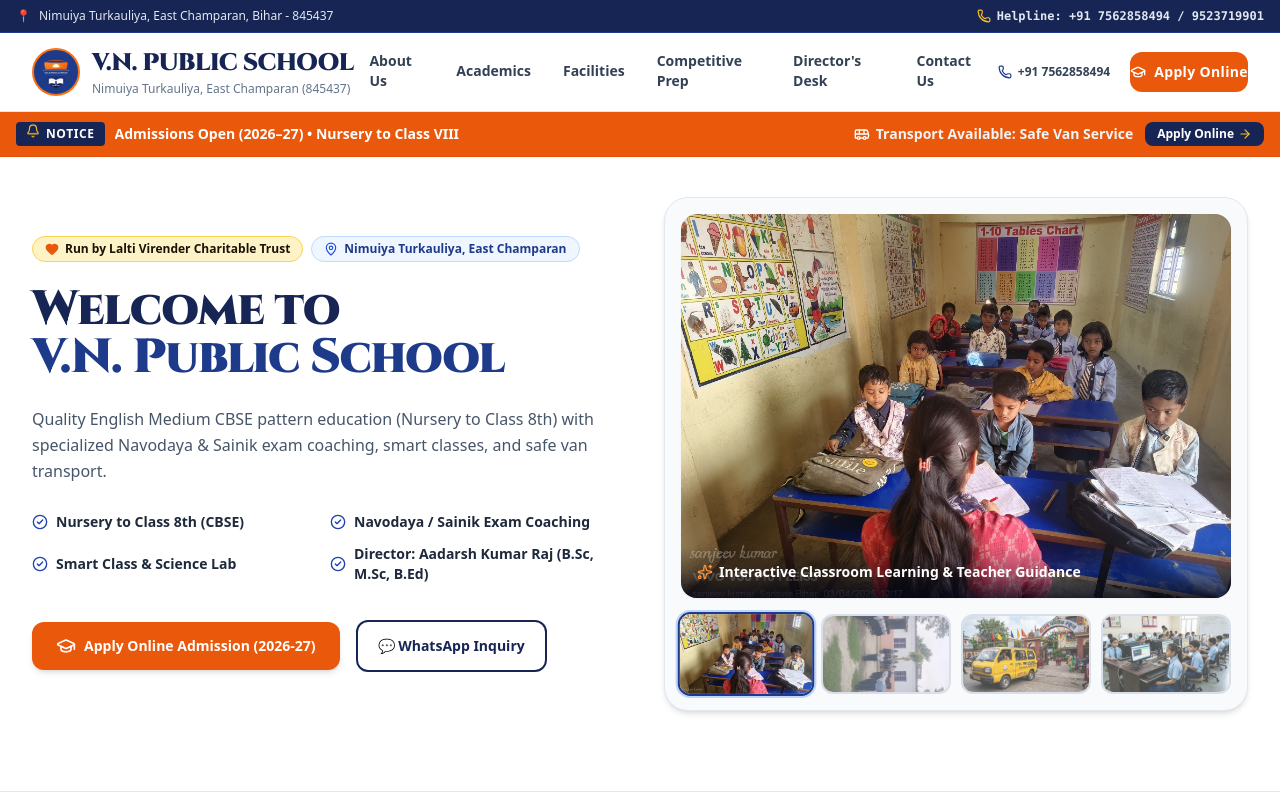
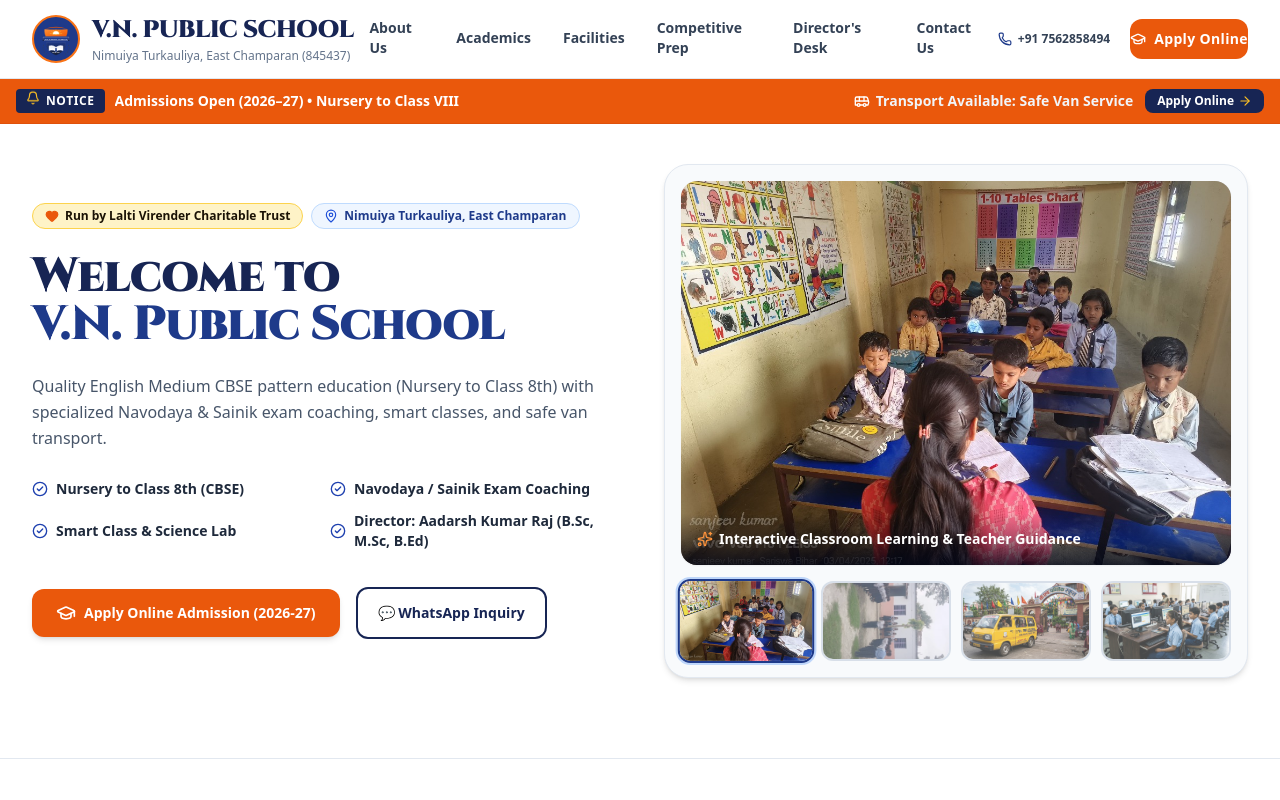
Before and after one commit to EngineerShubham25/V-N-Public-School, a React (Vite) app: page / in a window 1280 px wide. Shown: the top 800 px of the page. Built offline with nearby package versions, Linux system fonts and the light colour scheme; the HTML template or start-up script is replaced by a standard one.

Commit message:
Completely remove top utility bar from Navbar

```diff
--- a/src/components/Navbar.jsx
+++ b/src/components/Navbar.jsx
@@ -16,28 +16,7 @@
   return (
     <div className="w-full font-sans font-medium text-slate-800">
 
-      {/* 1. Top Utility Bar (Clean Location & Helpline) */}
-      <div className="bg-blue-950 text-white text-xs font-medium py-2 px-4 border-b border-blue-900 overflow-hidden">
-        <div className="max-w-7xl mx-auto w-full flex flex-wrap items-center justify-between gap-3">
-
-          {/* Left Side: Campus Location */}
-          <div className="flex items-center gap-2 text-slate-200 text-xs font-medium">
-            <span className="text-amber-400">📍</span>
-            <span>Nimuiya Turkauliya, East Champaran, Bihar - 845437</span>
-          </div>
-
-          {/* Right Side: Direct Helpline */}
-          <div className="flex items-center gap-3 text-slate-200 text-xs font-mono shrink-0">
-            <a href="tel:7562858494" className="hover:text-amber-400 flex items-center gap-1.5 transition-colors font-bold">
-              <Phone className="w-3.5 h-3.5 text-amber-400" />
-              <span>Helpline: +91 7562858494 / 9523719901</span>
-            </a>
-          </div>
-
-        </div>
-      </div>
-
-      {/* 2. Main Navigation Header (Sticky on Scroll) */}
+      {/* Main Navigation Header (Sticky on Scroll) */}
       <header className={`sticky top-0 z-50 bg-white transition-all duration-200 border-b border-slate-200 ${isScrolled ? 'shadow-md py-2.5' : 'py-3.5'}`}>
         <div className="max-w-7xl mx-auto px-4 sm:px-6 lg:px-8 flex items-center justify-between gap-4">
 
```
